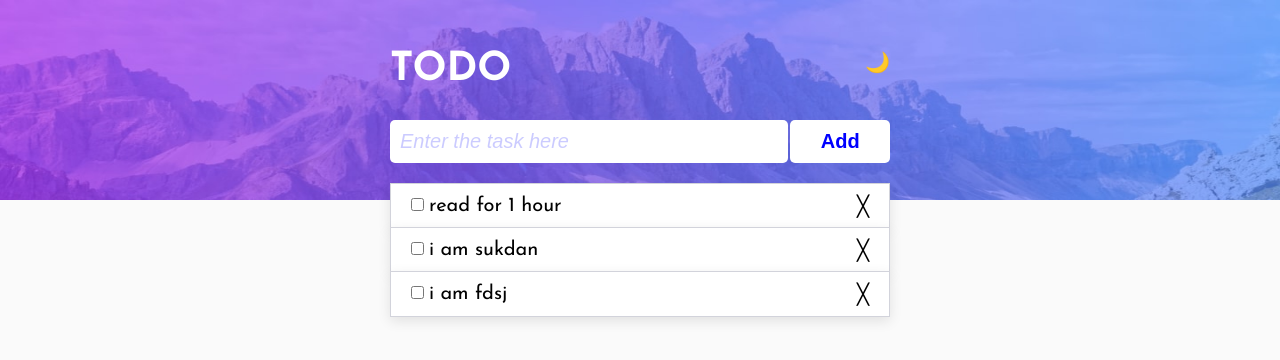
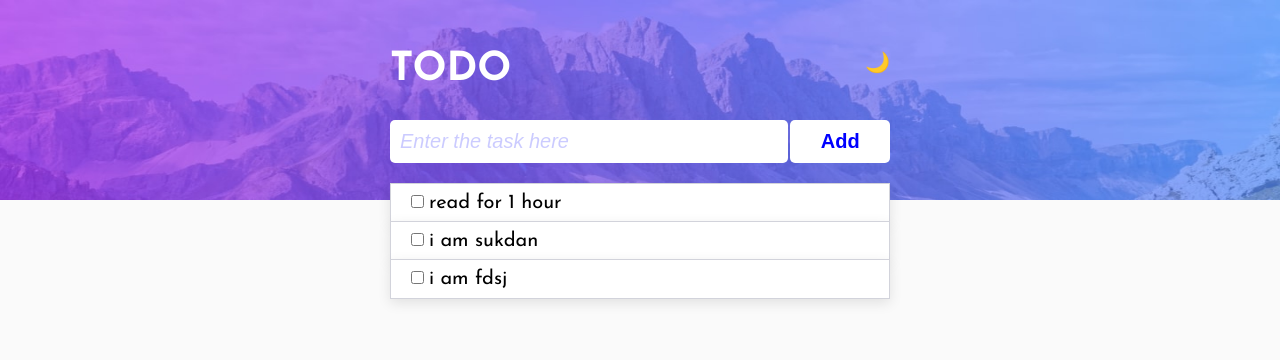
Before and after one commit to sujansince2003/Todo-List-app, a React (Create React App) app: page / in a window 1280 px wide. Shown: the top 360 px of the page. Built offline with nearby package versions, Linux system fonts and the light colour scheme.

Commit message:
hover conditonal rendering

```diff
--- a/src/App.css
+++ b/src/App.css
@@ -39,6 +39,7 @@ ul {
   border: 1px solid hsl(233, 11%, 84%);
   box-shadow: rgba(0, 0, 0, 0.1) 0px 4px 12px;
   width: 500px;
+  height: 40px;
   display: flex;
   margin-bottom: calc(0px - 2px);
   padding: 10px 20px;
@@ -82,6 +83,7 @@ ul {
 
 .xmark {
   cursor: pointer;
+  padding: 0;
 }
 
 /* .incara
--- a/src/App.jsx
+++ b/src/App.jsx
@@ -65,16 +65,15 @@ function List({ item }) {
         <input type="checkbox" />
         <span className="description">{item.it}</span>
       </span>
-      {
+
       <span
         className="xmark"
         onClick={() => {
           alert("hello");
         }}
       >
-          ╳
+        {isHover ? " ╳" : ""}
       </span>
-      }
     </li>
   );
 }
```
Lines whose indentation alone changed are shown as unchanged.
